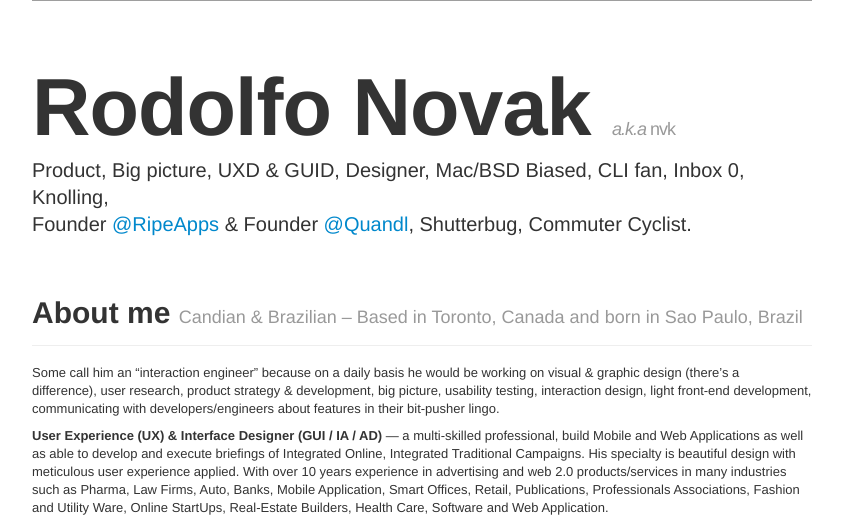
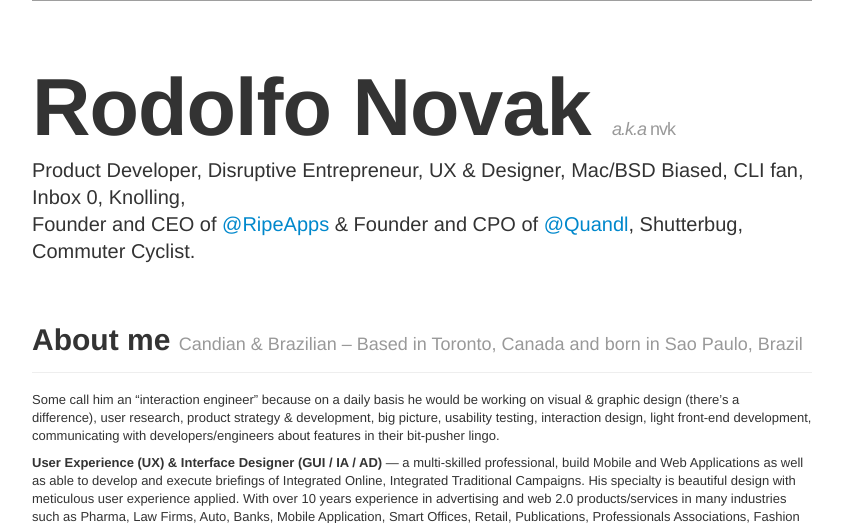
Before and after one commit to boxxxie/nvk-io, a PHP site: page / in a window 1280 px wide. Shown: the part 644-1167 px from the top of the page, without its empty margins (298-1141 px from the left). Run offline with PHP 8.4, Linux system fonts and the light colour scheme; data that the repository does not hold is empty; some libraries are stand-ins or nearby versions; grey boxes are pictures that could not be loaded.

Commit message:
top message

```diff
--- a/includes/content.include.php
+++ b/includes/content.include.php
@@ -5,12 +5,11 @@
 		<div  id="bio"></div>
 		<br><br>
 		 <h1>Rodolfo Novak <small><i>a.k.a</i>  nvk</small></h1>
- 		 <p>Product, Big picture, UXD &amp; GUID, Designer, Mac/BSD Biased, CLI fan, Inbox 0, Knolling, <br/>Founder <a href="http://www.ripeapps.com">@RipeApps</a> &amp; Founder <a href="http://www.quandl.com">@Quandl</a>, Shutterbug, Commuter Cyclist.</p>
+ 		 <p>Product Developer, Disruptive Entrepreneur, UX & Designer, Mac/BSD Biased, CLI fan, Inbox 0, Knolling, <br/>Founder and CEO of <a href="http://www.ripeapps.com">@RipeApps</a> &amp; Founder  and CPO of <a href="http://www.quandl.com">@Quandl</a>, Shutterbug, Commuter Cyclist.</p>
 
 		<!-- <div class="flick-stuff"><script type="text/javascript" src="http://www.flickr.com/badge_code_v2.gne?count=10&display=latest&size=s&layout=h&source=user&user=29044926%40N00"></script></div> -->
 </div>
 </section>
-
 
 <section>
 	<div class="page-header">
```
